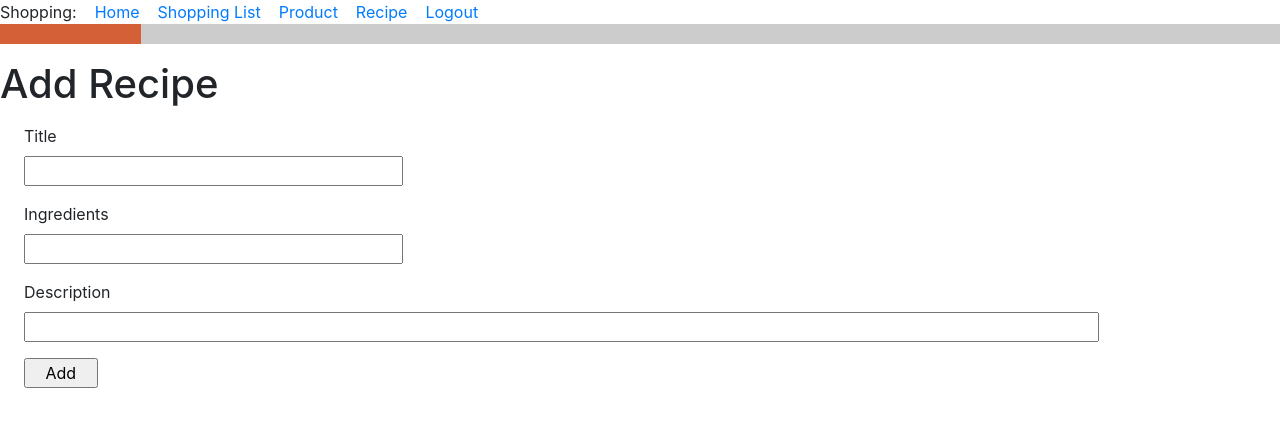
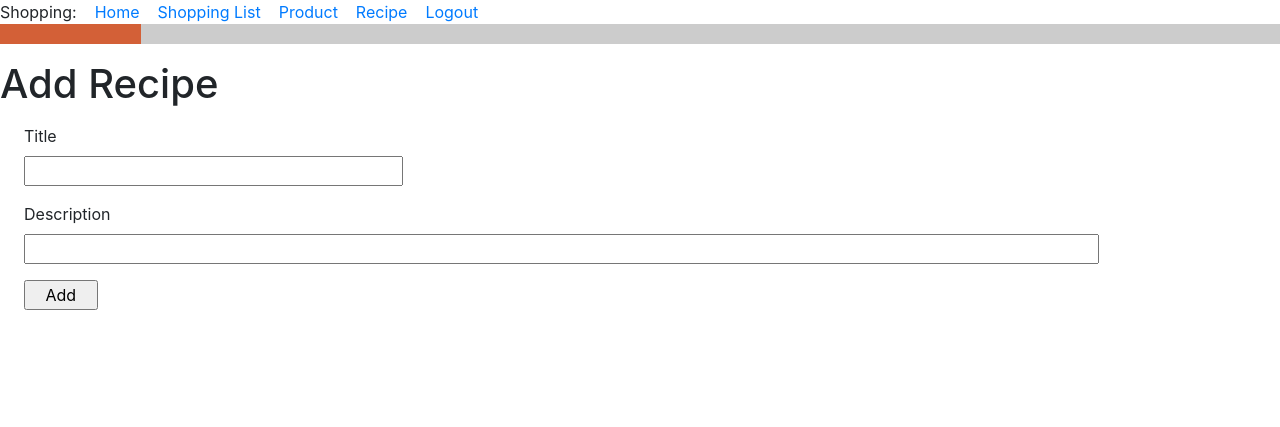
Before and after one commit to OlgaGorbenko/Olga_Project, a Flask app: page /add_recipe in a window 1280 px wide. Shown: the top 427 px of the page. Run offline with Flask 2, Linux system fonts and the light colour scheme; the visitor is signed in with stand-in values (Sample User, id 1); some libraries are stand-ins or nearby versions.

Commit message:
add recipe start

```diff
--- a/food_app/forms.py
+++ b/food_app/forms.py
@@ -60,7 +60,7 @@ class AddProductForm(FlaskForm):
 
 class AddRecipeForm(FlaskForm):
     title = StringField('Title', validators=[DataRequired()])
-    ingredients = StringField('Ingredients')
+    # ingredients = StringField('Ingredients')
     description = TextField('Description')
     submit = SubmitField('   Add   ')
 
--- a/food_app/routes.py
+++ b/food_app/routes.py
@@ -118,7 +118,7 @@ def add_recipe():
     if request.method == 'GET':
         return render_template("add_recipe.html", title='Recipe', form=form)
     if form.validate_on_submit():
-        recipe = Recipe(title=form.title.data, ingredients=form.ingredients.data, description=form.description.data)
+        recipe = Recipe(title=form.title.data, description=form.description.data)
         db.session.add(recipe)
         db.session.commit()
         flash('New recipe has been successfully added!')
@@ -264,42 +264,42 @@ def add_portions(recipe_id):
         return render_template(
             "add_portions.html", title='Shopping List', current_recipe=current_recipe, form=form
         )
-    shopping_list: ShoppingList = form.title_list.data
+    else:
+        shopping_list: ShoppingList = form.title_list.data
 
-    item = ShoppingListItem.query.filter_by(shopping_list_id=form.title_list.data.id)
-    # items = list(item.product)
-    items = shopping_list.items
+        item = ShoppingListItem.query.filter_by(shopping_list_id=form.title_list.data.id)
+        items = shopping_list.items
 
-    ingredients = Ingredient.query.filter_by(recipe_id=current_recipe.id)
+        ingredients = list(Ingredient.query.filter_by(recipe_id=current_recipe.id))
 
-    for ingredient in ingredients:
-        if ingredient.product in items:
-            item.quantity += ingredient.quantity * int(form.number_of_portions.data)
-            item = ShoppingListItem(
-                shopping_list_id=form.title_list.data.id,
-                product_id=Ingredient.query.filter_by(recipe_id=recipe_id).first().product_id,
-                product=Ingredient.query.filter_by(recipe_id=recipe_id).first().product,
-                quantity=Ingredient.query.filter_by(recipe_id=recipe_id).first().quantity + item.quantity,
-                unit_of_measure=Ingredient.query.filter_by(recipe_id=recipe_id).first().unit_of_measure,
-                is_buyed=False)
-            db.session.add(item)
-            db.session.commit()
-            flash('Items have been successfully changed!')
-            return redirect(url_for('shopping_list'))
+        for ingredient in ingredients:
+            if ingredient.product in items:
+                item.quantity = ingredient.quantity * int(form.number_of_portions.data)
+                item = ShoppingListItem(
+                    shopping_list_id=form.title_list.data.id,
+                    product_id=Ingredient.query.filter_by(recipe_id=recipe_id).first().product_id,
+                    product=Ingredient.query.filter_by(recipe_id=recipe_id).first().product,
+                    quantity=Ingredient.query.filter_by(recipe_id=recipe_id).first().quantity + item.quantity,
+                    unit_of_measure=Ingredient.query.filter_by(recipe_id=recipe_id).first().unit_of_measure,
+                    is_buyed=False)
+                db.session.add(item)
+                db.session.commit()
+                flash('Items have been successfully changed!')
+                return redirect(url_for('shopping_list'))
 
-        else:
-            item = ShoppingListItem(
-                shopping_list_id=form.title_list.data.id,
-                product_id=Ingredient.query.filter_by(recipe_id=recipe_id).first().product_id,
-                product=Ingredient.query.filter_by(recipe_id=recipe_id).first().product,
-                quantity=Ingredient.query.filter_by(recipe_id=recipe_id).first().quantity * int(
-                    form.number_of_portions.data),
-                unit_of_measure=Ingredient.query.filter_by(recipe_id=recipe_id).first().unit_of_measure,
-                is_buyed=False)
-            db.session.add(item)
-            db.session.commit()
-            flash('New items have been successfully added!')
-            return redirect(url_for('shopping_list'))
+            else:
+                item = ShoppingListItem(
+                    shopping_list_id=form.title_list.data.id,
+                    product_id=Ingredient.query.filter_by(recipe_id=recipe_id).first().product_id,
+                    product=Ingredient.query.filter_by(recipe_id=recipe_id).first().product,
+                    quantity=Ingredient.query.filter_by(recipe_id=recipe_id).first().quantity * int(
+                        form.number_of_portions.data),
+                    unit_of_measure=Ingredient.query.filter_by(recipe_id=recipe_id).first().unit_of_measure,
+                    is_buyed=False)
+                db.session.add(item)
+                db.session.commit()
+                flash('New items have been successfully added!')
+                return redirect(url_for('shopping_list'))
 
 
     #         shopping_list.items.append(item)
--- a/food_app/templates/add_recipe.html
+++ b/food_app/templates/add_recipe.html
@@ -16,10 +16,6 @@
             {% endfor %}
         </p>
         <p>
-            <p style="margin-left:1.5em">{{ form.ingredients.label }}<br>
-            {{ form.ingredients(size=32) }}<br>
-        </p>
-        <p>
             <p style="margin-left:1.5em">{{ form.description.label }}<br>
             {{ form.description(size=100) }}<br>
         </p>
```
Also changed, not shown: app.db.
